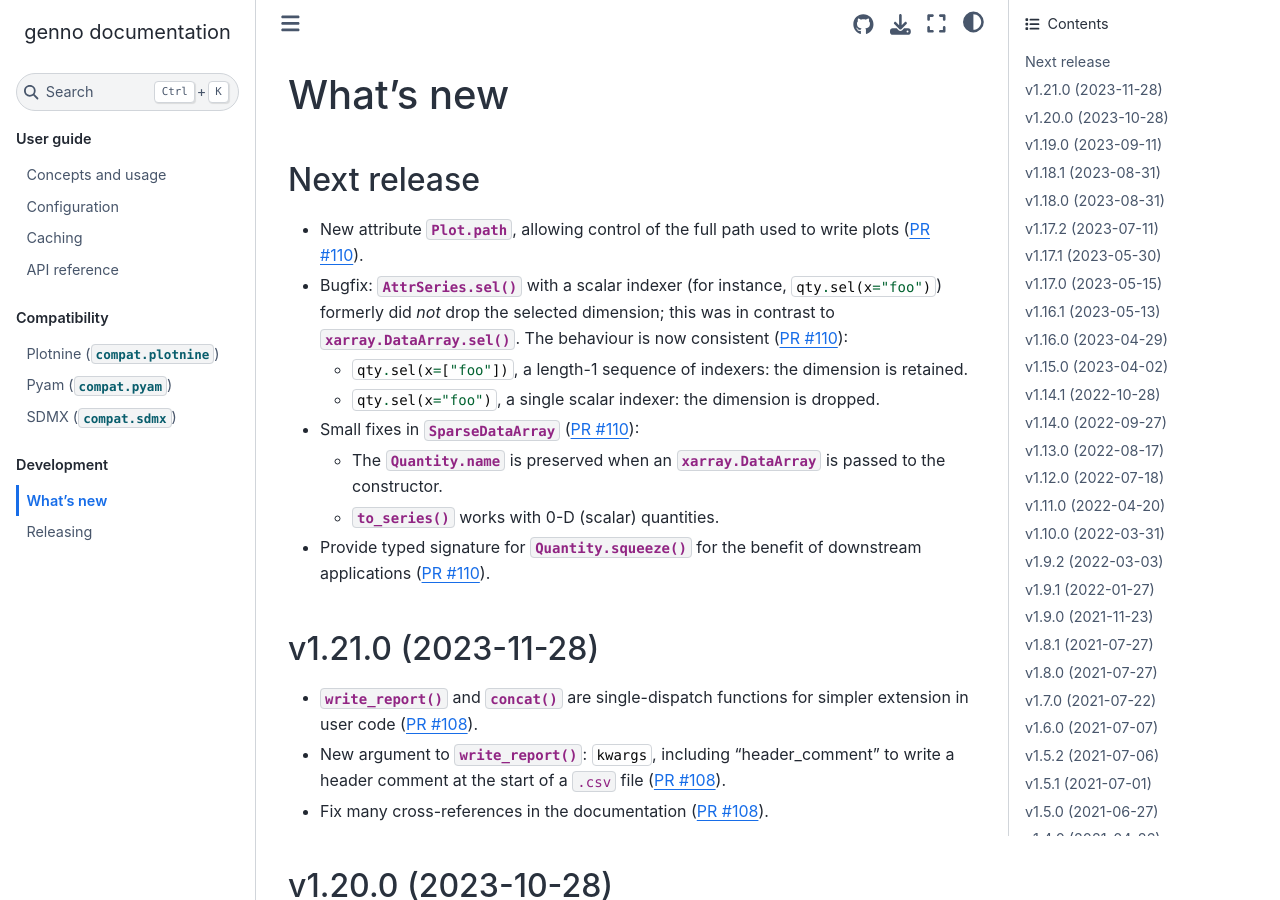
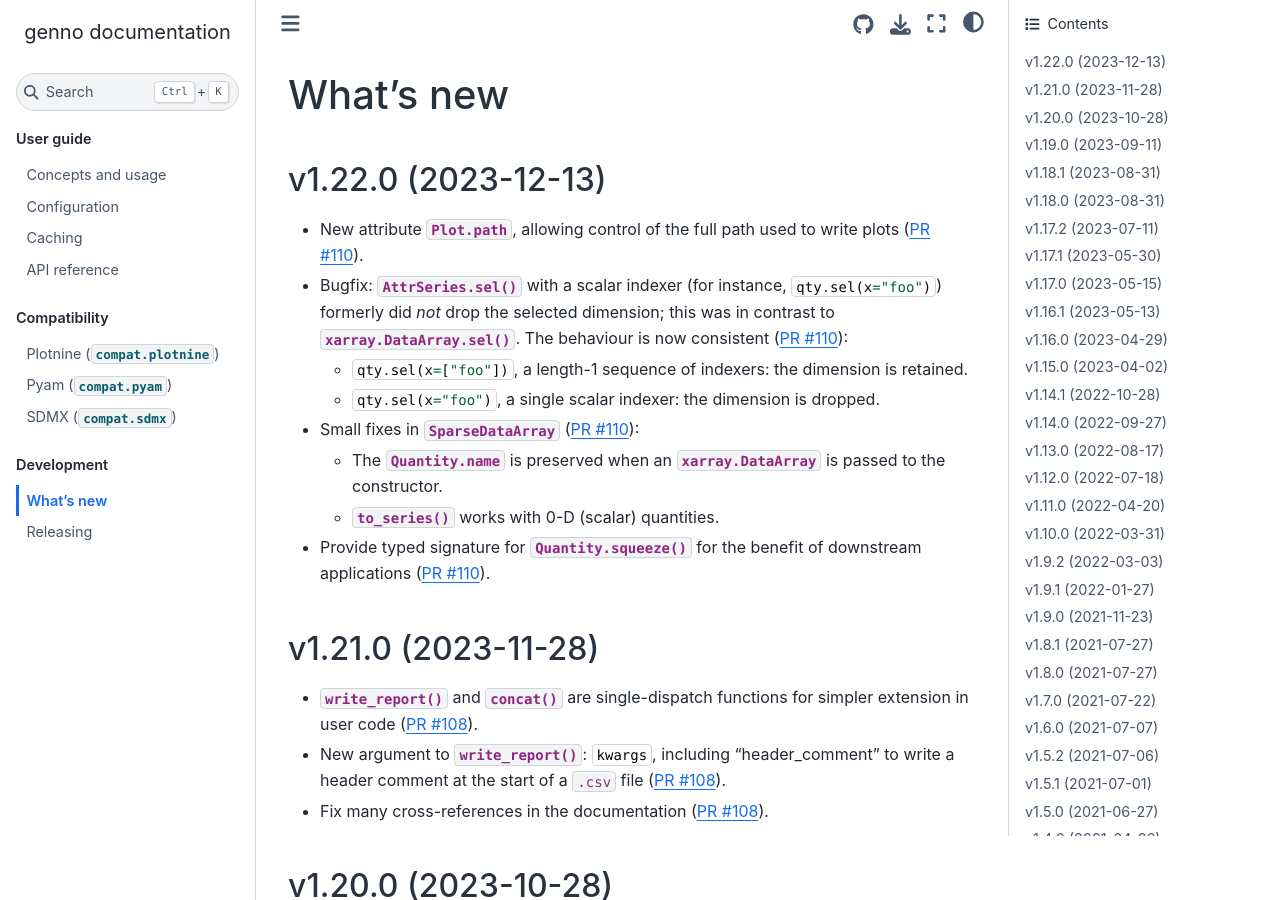
Before and after one commit to khaeru/genno, a Sphinx documentation site: the page built from doc/whatsnew.rst, in a window 1280 px wide and 900 px high. Built offline with Sphinx 7.4.7 and the Sphinx Book theme 1.1.4, drawn with Linux system fonts in a browser that asks for light colours.

Commit message:
Mark v1.22.0 in doc/whatsnew

```diff
--- a/doc/whatsnew.rst
+++ b/doc/whatsnew.rst
@@ -1,8 +1,11 @@
 What's new
 **********
 
-Next release
-============
+.. Next release
+.. ============
+
+v1.22.0 (2023-12-13)
+====================
 
 - New attribute :attr:`.Plot.path`, allowing control of the full path used to write plots (:pull:`110`).
 - Bugfix: :meth:`.AttrSeries.sel` with a scalar indexer (for instance, :py:`qty.sel(x="foo")`) formerly did *not* drop the selected dimension; this was in contrast to :meth:`xarray.DataArray.sel`.
```
